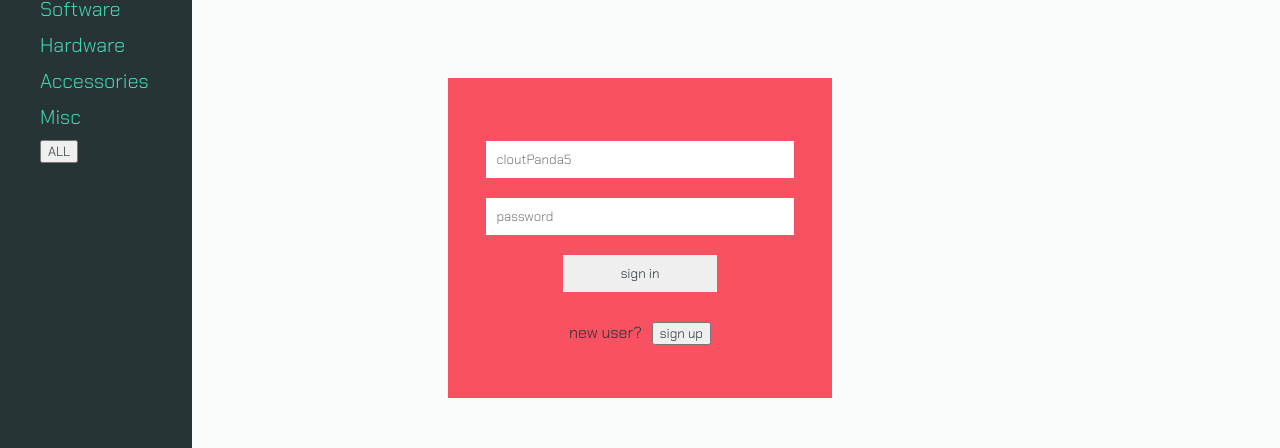
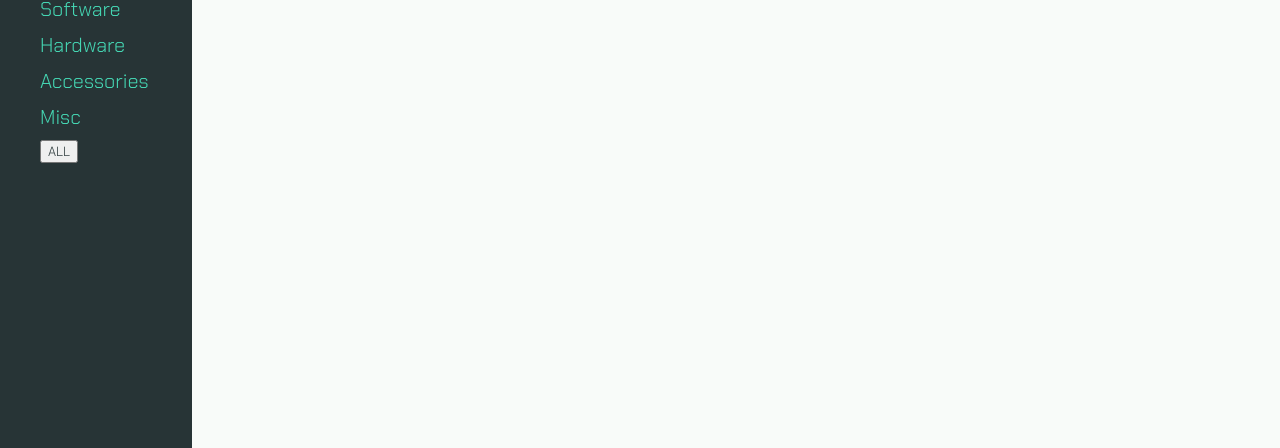
Before and after one commit to ArthurL808/consume-more-stuff, a React (Create React App) app: page / in a window 1280 px wide. Shown: the part 162-610 px from the top of the page. Built offline with nearby package versions, Linux system fonts and the light colour scheme; no server answers.

Commit message:
gets rid of unused props

```diff
--- a/src/Components/App/App.js
+++ b/src/Components/App/App.js
@@ -13,7 +13,7 @@ import LoginForm from '../LoginForm';
 function App() {
   const [isAuth, setAuth] = useState(false);
   const [sidebarOn, setSidebarOn] = useState(false);
-  const [login, setLogin] = useState(true);
+  const [login, setLogin] = useState(false);
 
 
   return (
@@ -22,7 +22,7 @@ function App() {
         <Header isAuth={isAuth} setAuth={setAuth} setLogin={setLogin} sidebarOn={sidebarOn} setSidebarOn={setSidebarOn} />
         <div className="main">
           {
-            login && <LoginForm setAuth={setAuth} setLogin={setLogin} login={login} />
+            login && <LoginForm setAuth={setAuth} setLogin={setLogin} />
           }
 
           <Sidebar isAuth={isAuth} />
--- a/src/Components/LoginForm/LoginForm.js
+++ b/src/Components/LoginForm/LoginForm.js
@@ -3,7 +3,7 @@ import styles from './LoginForm.module.scss';
 import { animated, useSpring } from 'react-spring';
 
 
-const LoginForm = ({ setAuth, setLogin, login }) => {
+const LoginForm = ({ setAuth, setLogin }) => {
     const [newUser, setNewUser] = useState(false);
     const [credentials, setCredentials] = useState({})
 
```
